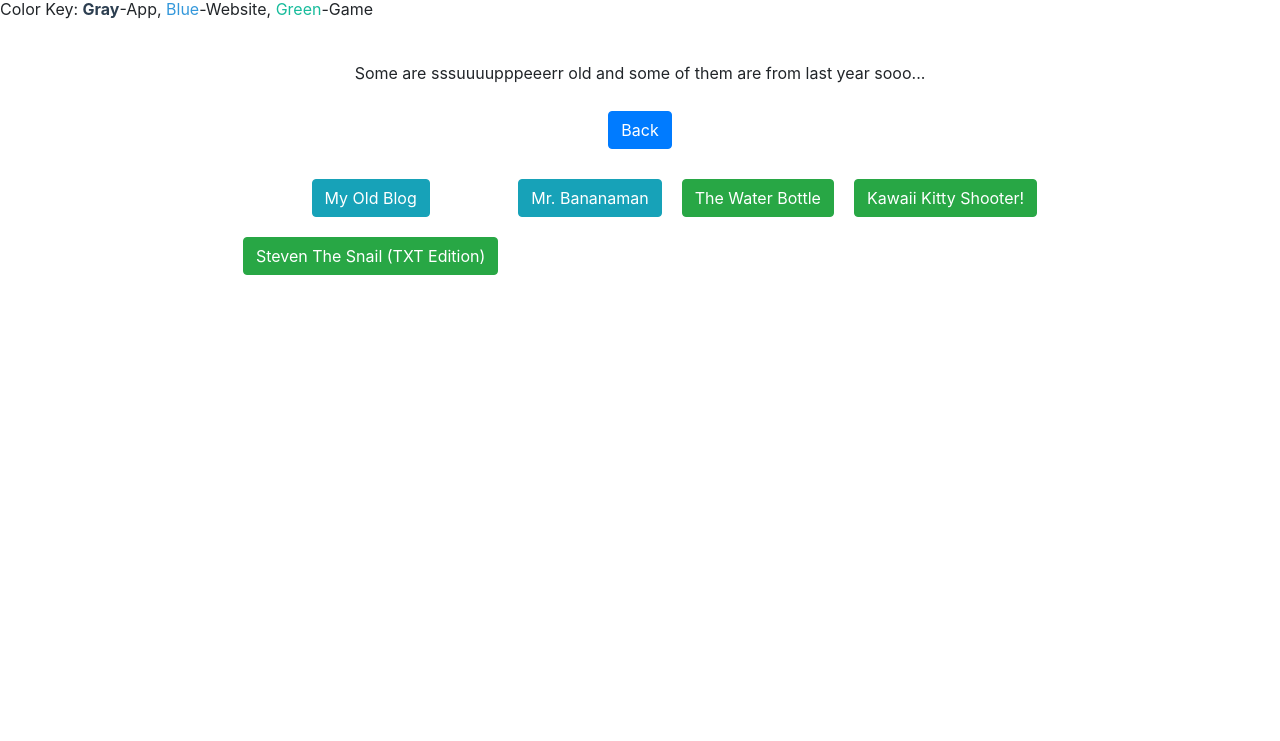
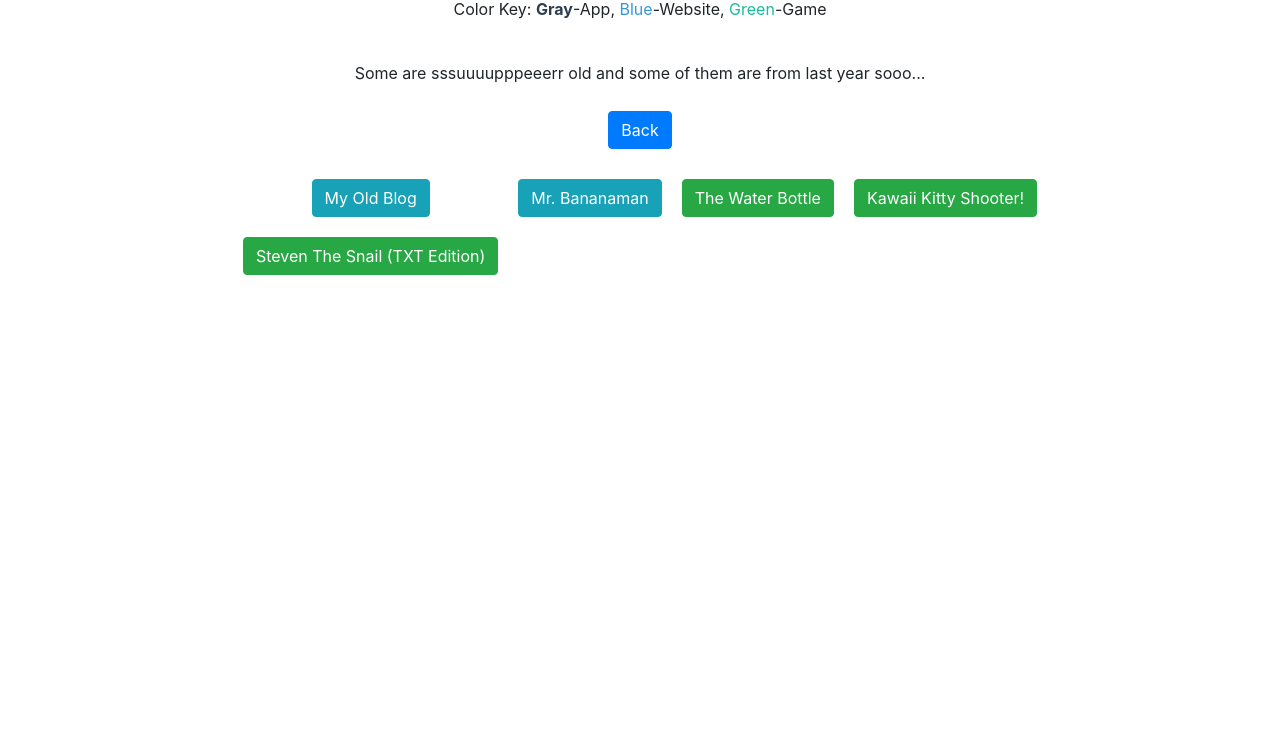
Before and after one commit to Sduong25/Steven-Portfolio, a plain HTML site: page pages/b41718.html in a window 1280 px wide. Shown: the part 59-800 px from the top of the page. Drawn offline with nearby package versions, Linux system fonts and the light colour scheme.

Commit message:
Color-Key

```diff
--- a/pages/b41718.html
+++ b/pages/b41718.html
@@ -9,7 +9,7 @@
     </head>
     <body>
         <h1 class="text"><strong>Before 2017-18 School Year</strong></h1>
-        <p>Color Key: <span style="color: #2c3e50;"><strong>Gray</strong></span>-App, <span style="color: #3498db;">Blue</span>-Website, <span style="color: #18bc9c;">Green</span>-Game</p>
+        <p class="text">Color Key: <span style="color: #2c3e50;"><strong>Gray</strong></span>-App, <span style="color: #3498db;">Blue</span>-Website, <span style="color: #18bc9c;">Green</span>-Game</p>
             <br>
         <p class="text">Some are sssuuuupppeeerr old and some of them are from last year sooo...</p>
         <div class="midottxt div"><a href="../index.html" class="btn btn-primary midottxt btn-xs" target="_self">Back</a></div>
```
